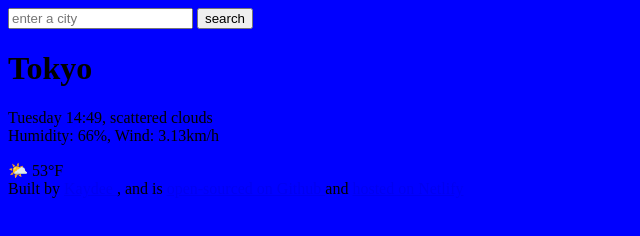
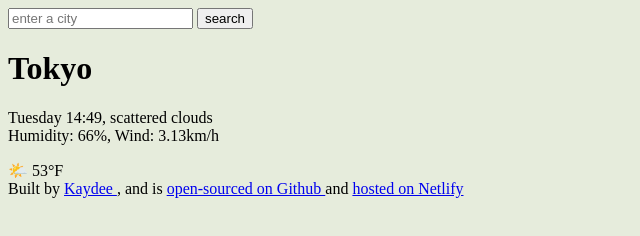
Before and after one commit to kaydee-codes/kds---vanilla-weather-app, a plain HTML site: page index.html in a window 1280 px wide. Shown: the whole page, without its empty margins (0-640 px from the left). Drawn offline with Linux system fonts and the light colour scheme.

Commit message:
wrapped application in div

```diff
--- a/index.html
+++ b/index.html
@@ -7,6 +7,7 @@
     <title>The Weather</title>
   </head>
   <body>
+    <div class="app-container">
       <header>
         <form>
           <input type="search" placeholder="enter a city" required />
@@ -27,9 +28,14 @@
         Built by
         <a href="https://github.com/kaydee-codes" target="_blank"> Kaydee </a> ,
         and is
-      <a href="https://github.com/" target="_blank">open-sourced on Github </a>
+        <a href="https://github.com/" target="_blank"
+          >open-sourced on Github
+        </a>
         and
-      <a href="https://www.netlify.com/" target="_blank">hosted on Netlify </a>
+        <a href="https://www.netlify.com/" target="_blank"
+          >hosted on Netlify
+        </a>
       </footer>
+    </div>
   </body>
 </html>
--- a/src/index.css
+++ b/src/index.css
@@ -1,3 +1,3 @@
 body {
-  background-color: blue;
+  background-color: #e6ecdc;
 }
```
Lines whose indentation alone changed are shown as unchanged.
